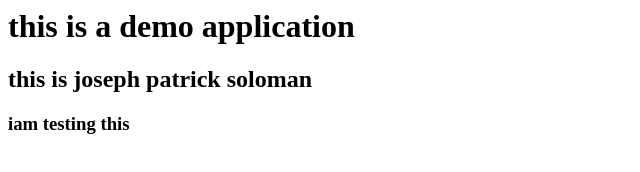
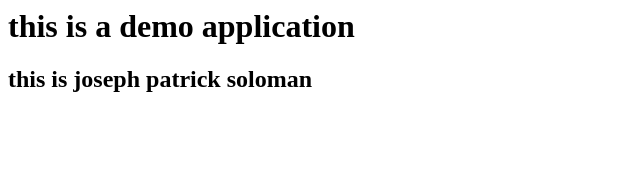
Before and after one commit to josephpatricksoloman/web-app, a plain HTML site: page index.html in a window 1280 px wide. Shown: the whole page, without its empty margins (0-640 px from the left). Drawn offline with Linux system fonts and the light colour scheme.

```diff
--- a/index.html
+++ b/index.html
@@ -3,5 +3,5 @@
         <h1>this is a demo application</h1>
     </body>
     <h2>this is joseph patrick soloman</h2>
-    <h3>iam testing this </h3>
+
 </html>
```
